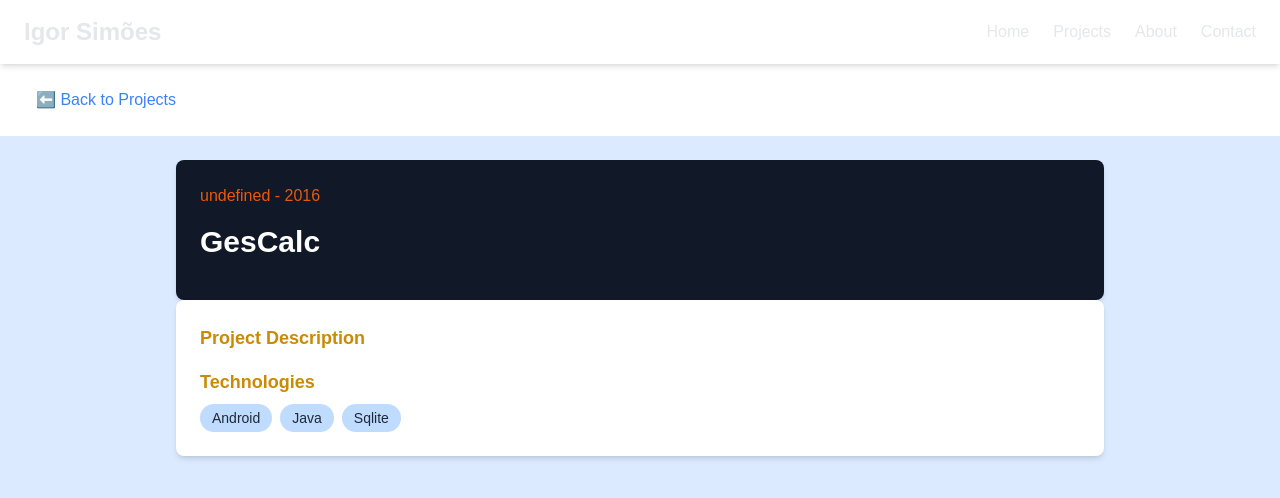
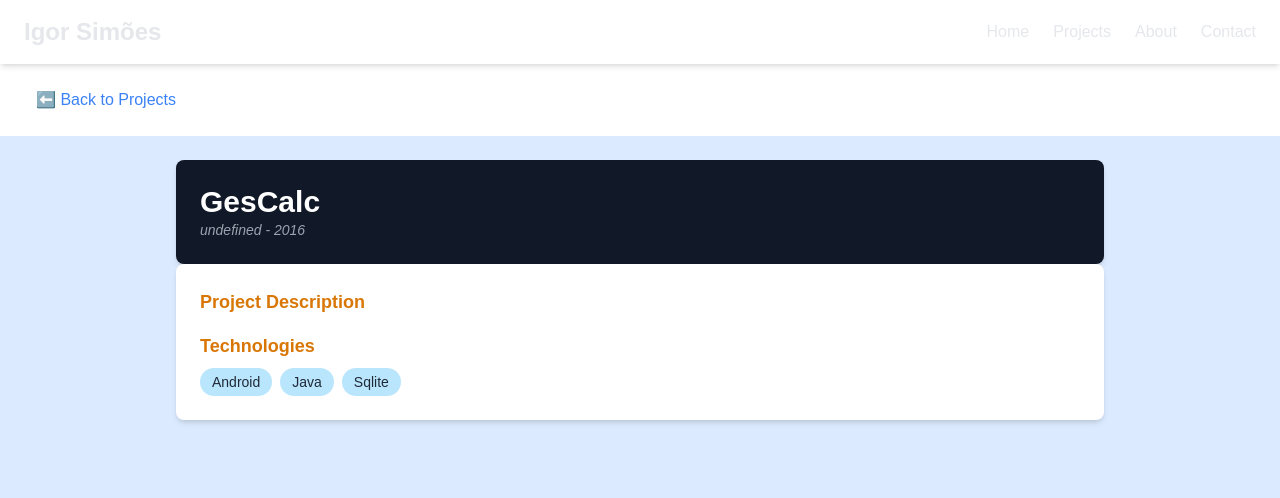
Before and after one commit to igor96SS/portfolio-vue, a Vue app: page /projects/p1 in a window 1280 px wide. Shown: the top 498 px of the page. Built offline with nearby package versions, Linux system fonts and the light colour scheme.

Commit message:
design changes

```diff
--- a/src/components/Project.vue
+++ b/src/components/Project.vue
@@ -12,16 +12,13 @@ defineProps({
     <div class="container mx-auto max-w-5xl px-12">
 
         <div class="bg-gray-900 p-6 rounded-lg shadow-md text-center md:text-left">
-          <div class="text-gray-500 mb-4 flex align-middle justify-center md:justify-start">
-            <p class="text-orange-600">{{project.course + " - " + project.year}}</p>
-          </div>
 
-          <h1 class="text-3xl text-white font-bold mb-4">{{project.title}}</h1>
-
+          <h1 class="text-3xl text-white font-bold">{{project.title}}</h1>
+          <p class="text-gray-400 italic text-sm">{{project.course + " - " + project.year}}</p>
         </div>
 
         <div class="bg-white p-6 rounded-lg shadow-md ">
-          <h3 class="text-yellow-600 text-lg font-bold mb-4">
+          <h3 class="text-amber-600 text-lg font-bold mb-4">
             Project Description
           </h3>
 
@@ -29,13 +26,13 @@ defineProps({
             {{project.description}}
           </p>
 
-          <h3 class="text-yellow-600 text-lg font-bold mb-2">Technologies</h3>
+          <h3 class="text-amber-600 text-lg font-bold mb-2">Technologies</h3>
 
           <div class="flex flex-wrap gap-2 mt-2">
             <span
               v-for="tech in project.technologies"
               :key="tech"
-              class="px-3 py-1 bg-blue-200 text-gray-800 hover:bg-blue-400 hover:text-white rounded-full text-sm font-medium"
+              class="px-3 py-1 bg-sky-200 text-gray-800 hover:bg-sky-400 hover:text-white rounded-full text-sm font-medium"
             >
               {{ tech }}
             </span>
```
